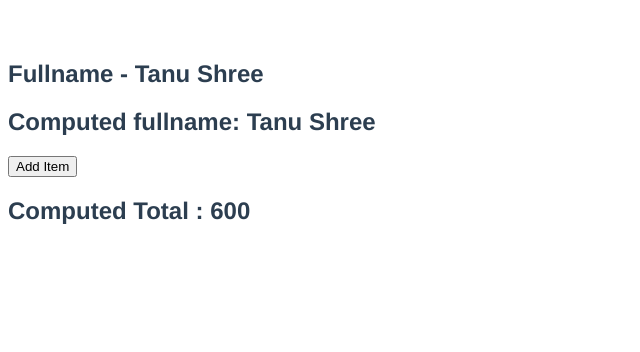
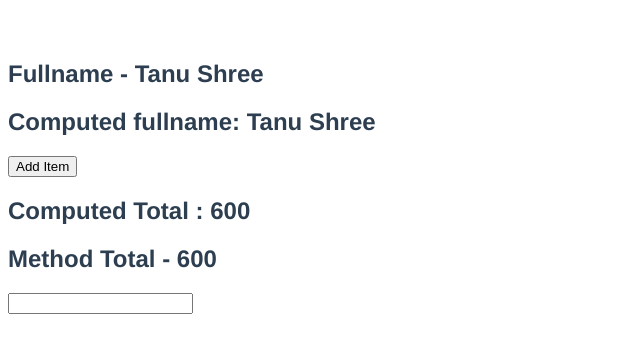
Before and after one commit to tanuuu18/Learning-Vue.js-3, a Vue app in the folder hello-world/: page / in a window 1280 px wide. Shown: the top 352 px of the page, without its empty margins (0-640 px from the left). Built offline with nearby package versions, Linux system fonts and the light colour scheme.

Commit message:
24. Computed Properties vs Methods

```diff
--- a/hello-world/src/App.vue
+++ b/hello-world/src/App.vue
@@ -8,7 +8,13 @@
   </button>
    <!-- can be used at multiple places at multiple times -->
  <!-- Computed properties automatically recalculated when the dependency have changed -->
+ <!-- Both(Computed and method) will return same result.Buth difference is that
+  Computed properties are cached, this increase App performance -->
   <h2>Computed Total : {{ total }}</h2>
+
+  <h2>Method Total - {{ getTotal() }}</h2>
+  <!-- as we type in input, only getTotal method is recalculated not computed -->
+  <input type="text" v-model="country" />
 </template>
 
 <script>
@@ -37,14 +43,24 @@ export default {
           price: 300,
         },
       ],
+      country: "",
     };
   },
-   methods: { },
+   methods: {
+    getTotal() {
+      console.log("getTotal method");
+      return this.items.reduce(
+        (total, curr) => (total = total + curr.price),
+        0
+      );
+    },
+   },
   computed: {
     fullName() {
       return `${this.firstName} ${this.lastName}`;
     },
     total() {
+      console.log("total computed property");
       return this.items.reduce(
         (total, curr) => (total = total + curr.price),
         0
```
